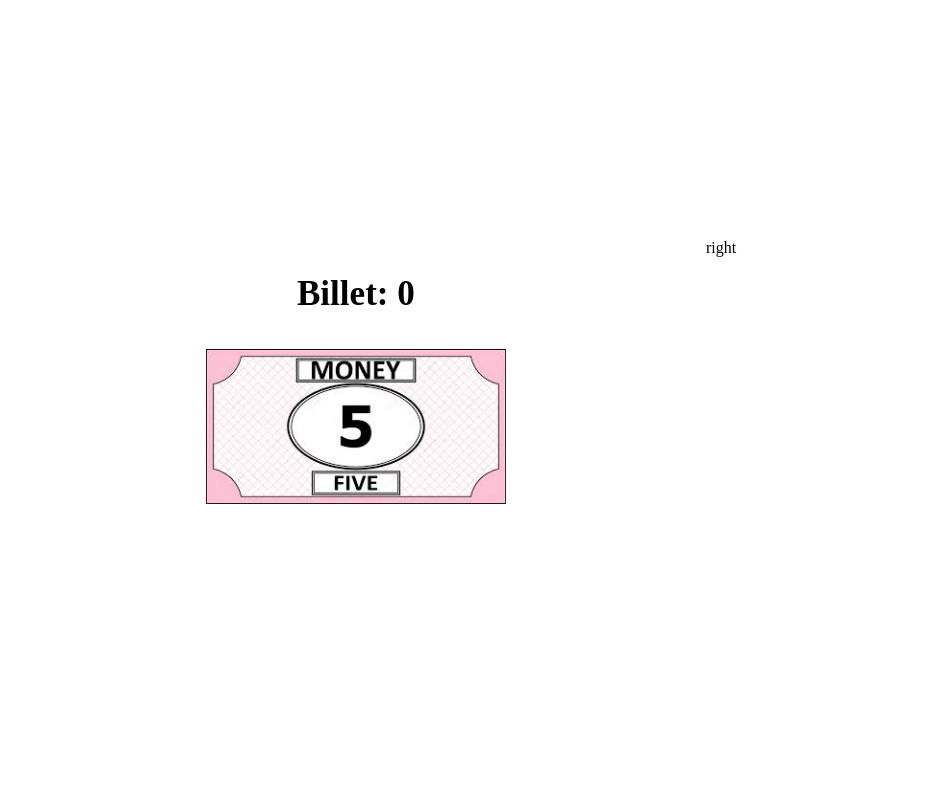
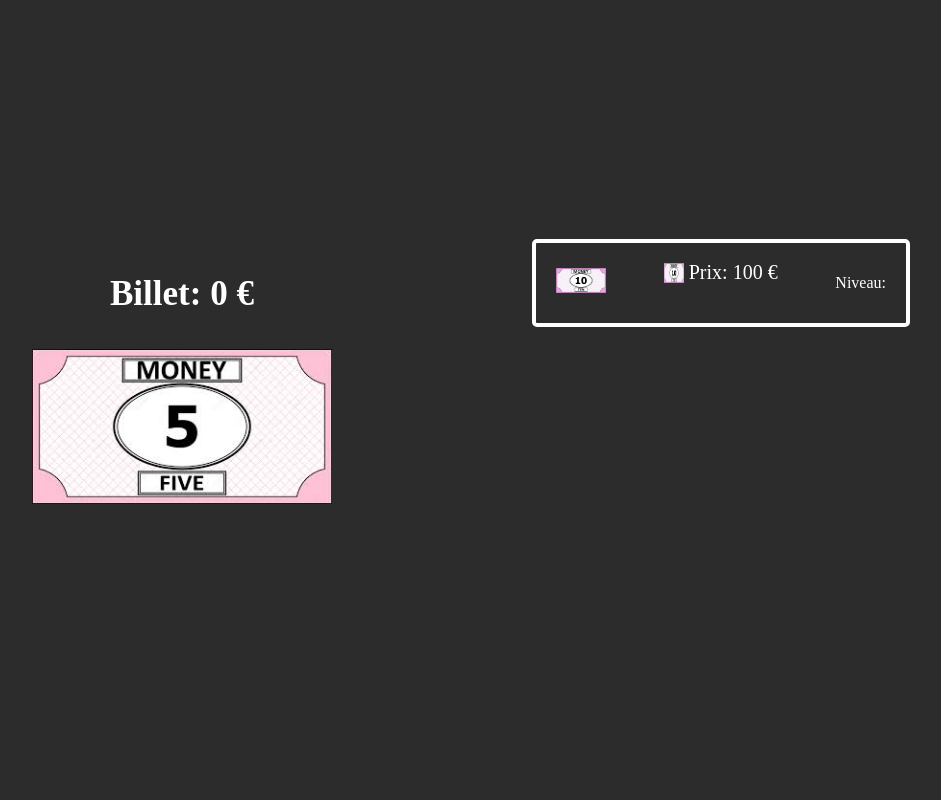
Before and after one commit to kina-eva/GreenIT, a PHP site: page / in a window 1280 px wide. Shown: the whole page, without its empty margins (169-1110 px from the left). Run offline with PHP 8.4, Linux system fonts and the light colour scheme.

Commit message:
2eme nv est une copie de undex

```diff
--- a/css/style.css
+++ b/css/style.css
@@ -4,6 +4,9 @@ body{
     height: 100vh;
     margin: 0;
     padding: 0;
+    background-color: #2c2c2c;
+    color: white;
+    user-select: none;
 }
 .main{
     display: flex;
@@ -18,3 +21,51 @@ body{
 .billet-image{
     width: 300px;
 }
+.billet-image:hover{
+    opacity: 0.9;
+    cursor: pointer;
+}
+.billet-image:active{
+    opacity: 0.5;
+    transform: scale(1.02);
+}
+.upgrade{
+    display: flex;
+    align-items: center;
+    justify-content: space-between;
+    width: 330px;
+    height: 60px;
+    border: 4px solid white;
+    padding: 10px 20px;
+    border-radius: 5px;
+    position: relative;
+}
+.mid-section{
+    margin: 0;
+    margin-bottom: 20px;
+    font-size: 20px;
+}
+.upgrade-img{
+    width: 50px;
+}
+.billet-img{
+    width: 20px;
+    height: 20px;
+}
+.cost-info{
+    display: flex;
+    align-items: center;
+    gap: 5px;
+}
+.next-level-info{
+    position: absolute;
+    right: -105px;
+    background-color: rgb(90,89,90);
+    height: 80px;
+    width: 100px;
+    text-align: center;
+    display: none;
+}
+.upgrade:hover .next-level-info{
+    display: block;
+}
--- a/index.html
+++ b/index.html
@@ -3,7 +3,7 @@
 <head>
     <meta charset="UTF-8">
     <meta name="viewport" content="width=device-width, initial-scale=1.0">
-    <title>Jeu</title>
+    <title>Click'n'Cash</title>
 
     <link rel="stylesheet" href="css/style.css">
 </head>
@@ -11,12 +11,38 @@
     <section>
         <div class="main">
             <div class="left">
-                <h3>Billet: <span class="prix-billet">0</span></h3>
-                <img src="images/monopoly5.jpeg" alt="5 EUR" class="billet-image" onclick="incrementBillet()">
+                <h3>Billet: <span class="argent-total">0</span> €</h3>
+                <img id="billet5" src="images/monopoly5.jpeg" alt="5 EUR" class="billet-image" onclick="incrementBillet()" draggable="false">
+
+                <!-- Billet 100€ caché au début -->
+<img id="billet100" src="images/10monopoly.jpeg" alt="10 EUR" class="billet-image" onclick="incrementBillet()" draggable="false" style="display: none;">
             </div>
-            <div class="right">right</div>
+            <div class="right">
+                <!--for upgrades -->
+                <div class="upgrade" onclick="buyBillet()">
+                    <div class="left-section">
+                        <img src="images/10monopoly.jpeg" alt="100€" class="upgrade-img">
+                    </div>
+                    <div class="mid-section">
+                        <div class="cost-info">
+                            <img src="images/10monopoly.jpeg" alt="10€" class="billet-img">
+                            <p>Prix: <span class="billet-prix">100 €</span></p>
+                        </div>
+                    </div>
+                    <div class="right-section">
+                        Niveau: <span class="billet-niveau"></span>
+                    </div>
+                    <div class="next-level-info">
+                        <p>
+                            + <span class="billet-increase">billets <br> par secondes</span>
+                        </p>
+                    </div>
+                </div>
+            </div>
         </div>
     </section>
+
+    <!--ajouter statistiques-->
 
     <script src="index.js"></script>
 </body>
--- a/index.js
+++ b/index.js
@@ -1,4 +1,29 @@
-let billet = document.querySelector(".prix-billet");
+let billet = document.querySelector(".argent-total");
+let parsedBillet = parseFloat(billet.innerHTML); // on tilise celle ci
+
+let billetPrix = document.querySelector(".billet-prix");
+let parsedBilletPrix = parseFloat(billetPrix.innerHTML);
+//idem
+let billetNiveau = document.querySelector(".billet-niveau");
+let billetIncrease = document.querySelector(".billet-increase");
+let parsedBilletIncrease = parseFloat(billetIncrease.innerHTML);
+
+
+
 function incrementBillet() {
-    billet.innerHTML ++;
+    parsedBillet += 5;
+
+    billet.innerHTML = Math.round(parsedBillet += parsedBillet);
 }
+
+function buyBillet(){
+    if(parsedBillet >= parsedBilletPrix){
+        parsedBillet -= parsedBilletPrix;
+
+        billetNiveau.innerHTML ++;
+//apres achat dun arbre ou banque
+        billetIncrease.innerHTML = parsedBilletIncrease;
+        parsedBillet += parsedBilletIncrease; // on augmente le nombre de billets par clic
+
+    }
+}
```
Also changed, not shown: images/10000monopoly.jpg (added), images/1000monopoly.jpeg (added), images/100monopoly.jpeg (added), images/10monopoly.jpeg (added), images/200monopoly.png (added), images/20mpnopoly.png (added), images/2monopoly.jpeg (added), images/50000monopolly.jpg (added), images/500monopoly.png (added), images/50monopoly.png (added).
